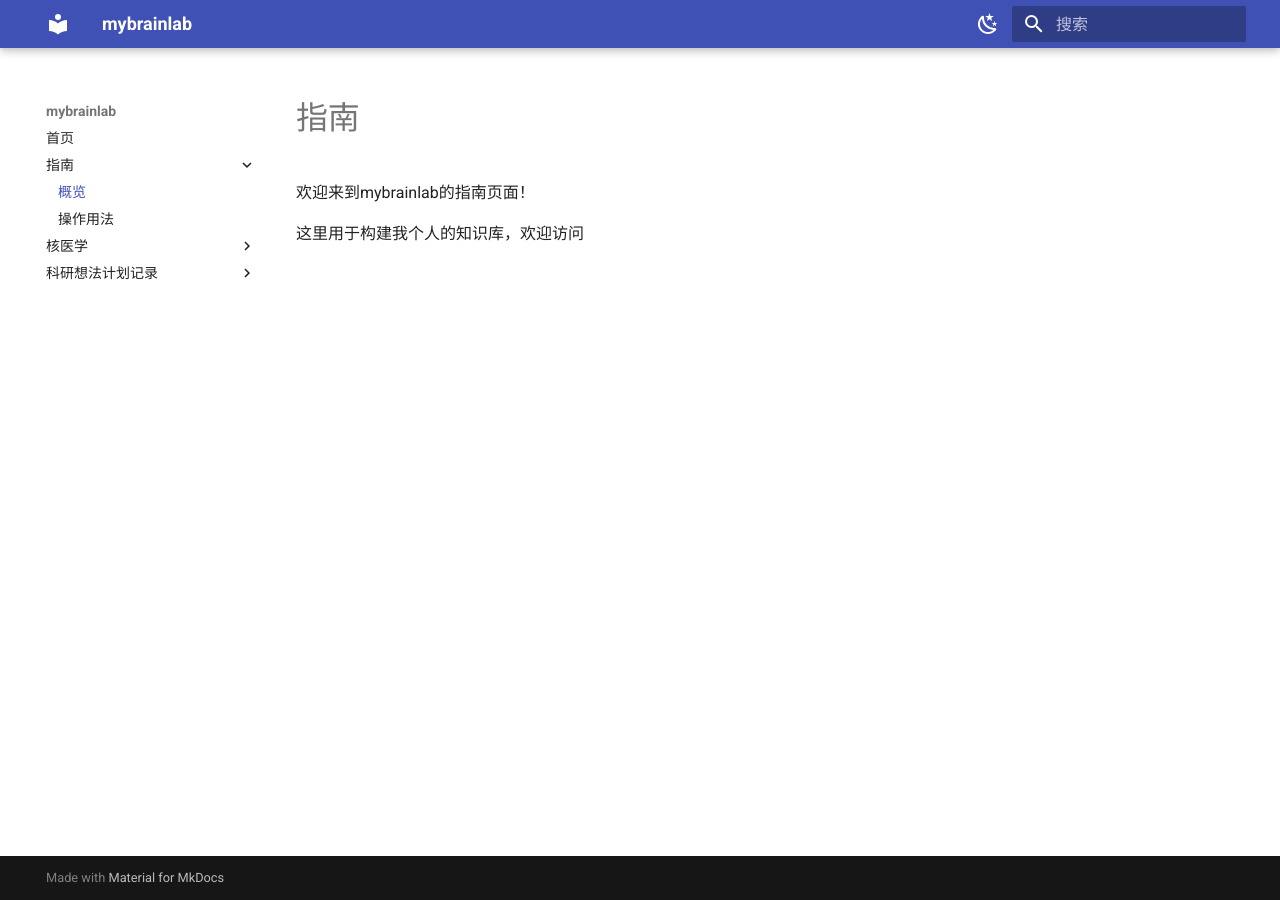
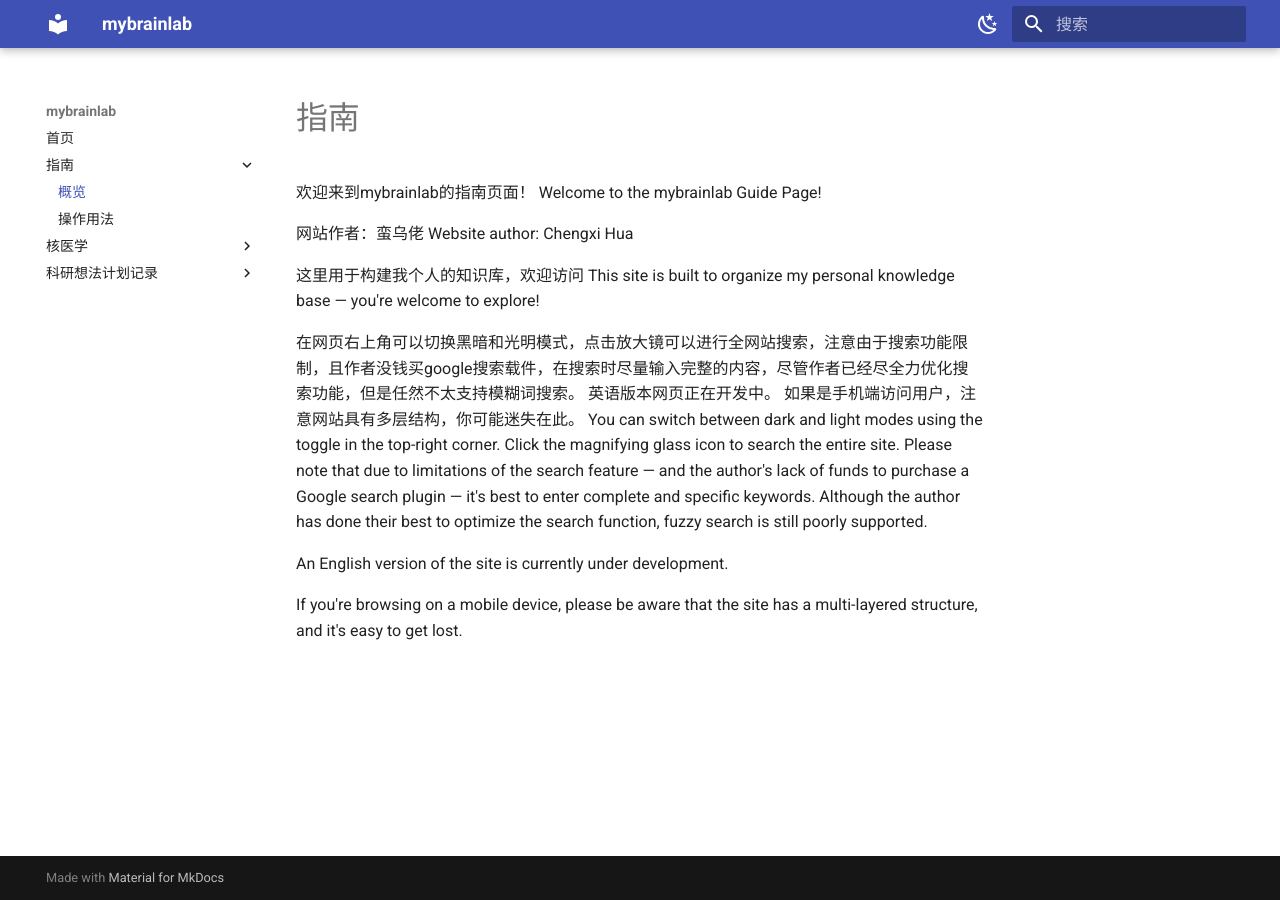
Before and after one commit to dutoumanwulao/mybrainlab, an MkDocs documentation site: the page built from docs/guide/index.md, in a window 1280 px wide. Built offline with MkDocs 1.6.1 and Material for MkDocs 9.7.7, drawn with Linux system fonts in a browser that asks for light colours.

Commit message:
更新并查看内容

```diff
--- a/docs/guide/index.md
+++ b/docs/guide/index.md
@@ -1,5 +1,18 @@
 # 指南
 
 欢迎来到mybrainlab的指南页面！
+Welcome to the mybrainlab Guide Page!
+
+网站作者：蛮乌佬
+Website author: Chengxi Hua
+
 
 这里用于构建我个人的知识库，欢迎访问
+This site is built to organize my personal knowledge base — you're welcome to explore!
+
+在网页右上角可以切换黑暗和光明模式，点击放大镜可以进行全网站搜索，注意由于搜索功能限制，且作者没钱买google搜索载件，在搜索时尽量输入完整的内容，尽管作者已经尽全力优化搜索功能，但是任然不太支持模糊词搜索。 英语版本网页正在开发中。 如果是手机端访问用户，注意网站具有多层结构，你可能迷失在此。
+You can switch between dark and light modes using the toggle in the top-right corner. Click the magnifying glass icon to search the entire site. Please note that due to limitations of the search feature — and the author's lack of funds to purchase a Google search plugin — it's best to enter complete and specific keywords. Although the author has done their best to optimize the search function, fuzzy search is still poorly supported.
+
+An English version of the site is currently under development.
+
+If you're browsing on a mobile device, please be aware that the site has a multi-layered structure, and it's easy to get lost.
```
